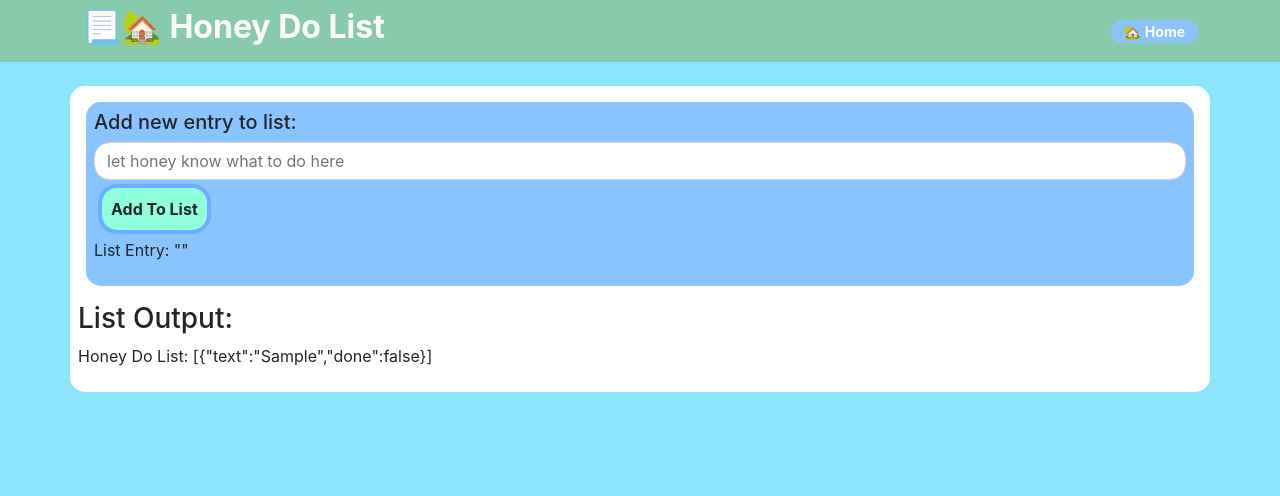
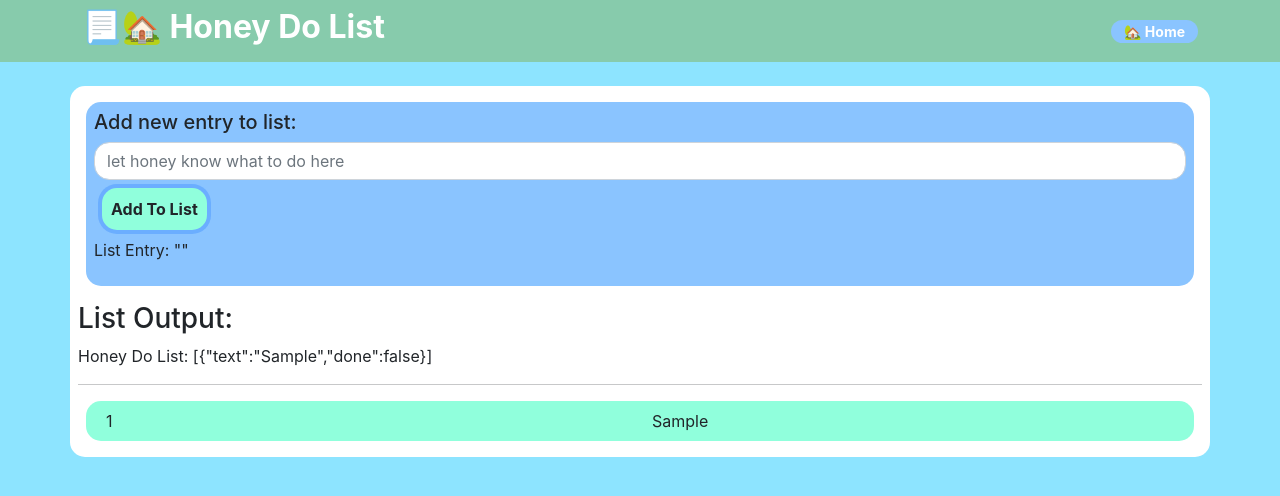
Before and after one commit to vircabading/MERN-React-FunctionalComponents-ToDoList-2308, a React (Create React App) app: page / in a window 1280 px wide. Both pictures are taken after typing "Sample" into the empty fields and a click on the button "Add To List". Shown: the top 496 px of the page. Built offline with nearby package versions, Linux system fonts and the light colour scheme.

Commit message:
output the honey do list in rows

```diff
--- a/src/App.js
+++ b/src/App.js
@@ -24,7 +24,6 @@ const App =() => {
       <div className='container mt-4 p-2 round bg-white' >
         <AddToListView addNewEntryToList={ addNewEntryToList } />
         <ListOutputView honeyDoList={ honeyDoList } />
-        <p>Honey Do List: { JSON.stringify(honeyDoList) }</p>
       </div>
     </main>
   );
--- a/src/components/ListOutputView.jsx
+++ b/src/components/ListOutputView.jsx
@@ -1,4 +1,7 @@
 import React from 'react'
+import '../styling/ListOutput.css';
+
+import RowComp from './RowComp';
 
 ///////////////////////////////////////////////////
 //  LIST OUTPUT VIEW
@@ -7,7 +10,14 @@ import React from 'react'
 const ListOutputView = (props) => {
   return (
     <div className='mt-3' >
-        <h3>List Output:</h3>
+      <h3>List Output:</h3>
+      <p>Honey Do List: {JSON.stringify(props.honeyDoList)}</p>
+      <hr />
+        {
+          props.honeyDoList.map((entry, i) =>
+            <RowComp i={i} entry={entry} />
+          )
+        }
     </div>
   )
 }
--- /dev/null
+++ b/src/components/RowComp.jsx
@@ -0,0 +1,21 @@
+import React from 'react'
+
+const RowComp = (props) => {
+  return (
+    <div>
+        {(props.i % 2 === 0) ?
+            <div className='row m-2 p-2 bg-green round'>
+                <div className='col'>{ props.i+1 }</div>
+                <div className='col'>{ props.entry.text}</div>
+            </div> :
+            <div className='row m-2 p-2 bg-blue round'>
+                <div className='col'>{ props.i+1 }</div>
+                <div className='col'>{ props.entry.text}</div>
+            </div>
+        }
+
+    </div>
+  )
+}
+
+export default RowComp;
--- /dev/null
+++ b/src/styling/ListOutput.css
@@ -0,0 +1,7 @@
+.bg-green {
+    background-color: #90FFDC;
+}
+
+.bg-blue {
+    background-color: #8DE4FF;
+}
```
